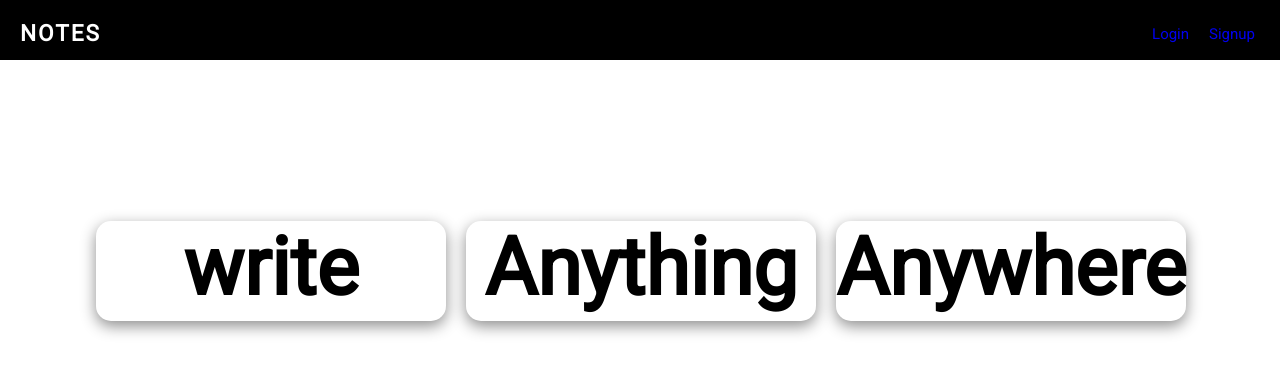
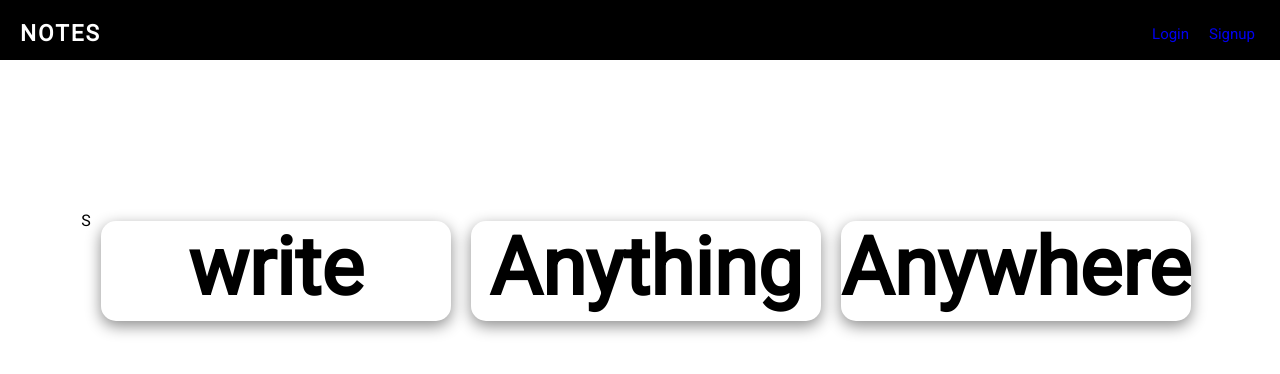
Before and after one commit to RushikeshBhandare/TODO, a React (Create React App) app in the folder frontend/: page / in a window 1280 px wide. Shown: the top 374 px of the page. Built offline with nearby package versions, Linux system fonts and the light colour scheme.

Commit message:
come changes

```diff
--- a/frontend/src/components/Home.js
+++ b/frontend/src/components/Home.js
@@ -4,6 +4,7 @@ require('./style/home.css')
 const Home = () =>{
     return (
         <div className="HomeContainer">
+           S
             <div className="Write-Container">
                 <h1>write</h1>
             </div>
--- a/frontend/src/components/LoginPage.js
+++ b/frontend/src/components/LoginPage.js
@@ -34,20 +34,16 @@ const LoginPage = (props) =>{
 
     const formOnSubmit = async(e) =>{
         e.preventDefault();
-        console.log("callong from form on submit")
-
         const data ={
             email: email,
             password: password
         }
         try{
             const result = await axios.post('/users/login', data)
-            console.log('result', result.data.token)
-            console.log('result full', result.data)
             localStorage.setItem('token', result.data.token)
             localStorage.setItem('userData', result.data)
-            const token = localStorage.getItem('token')
             console.log('result data', result.data)
+            console.log('result', result)
             if(result.data === 'email or password incorrect'){
                 alert(result.data)
             }else{
@@ -57,8 +53,6 @@ const LoginPage = (props) =>{
         }catch(error){
             console.log(error)
         }
-
-        console.log('hello')
     }
 
     if(isLogin){
```
